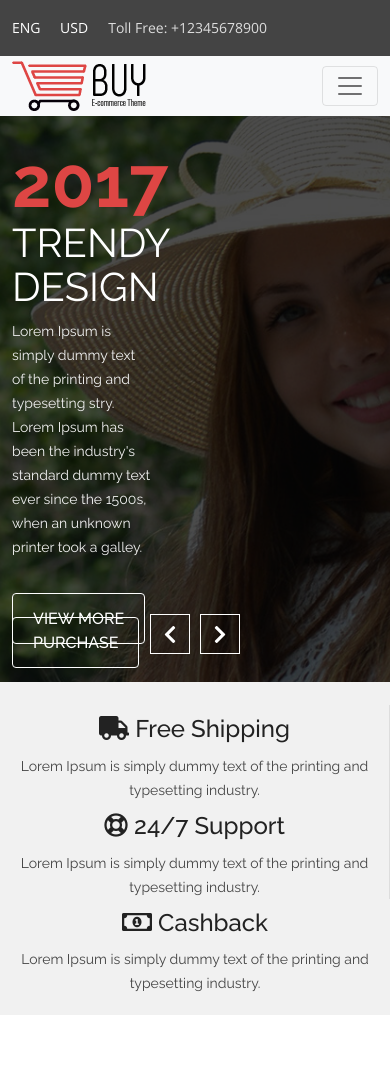
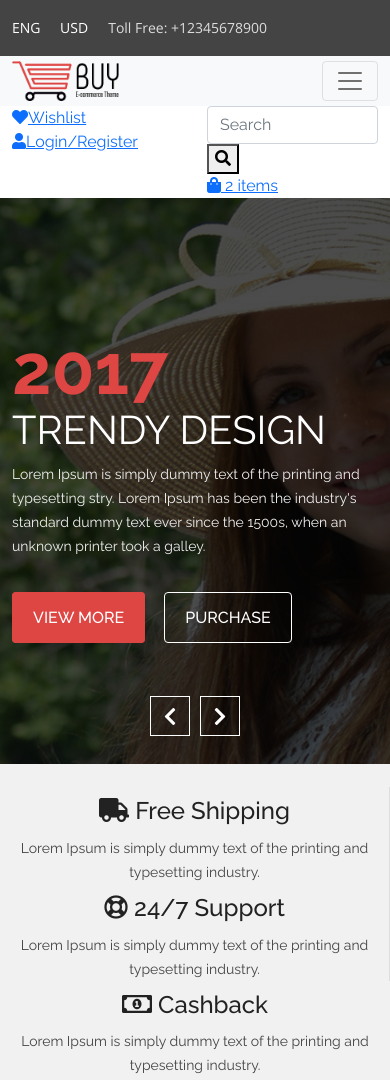
Before and after one commit to Bparthib/E-BUY, a plain HTML site: page index.html in a window 390 px wide. Shown: the top 1080 px of the page. Drawn offline with nearby package versions, Linux system fonts and the light colour scheme.

Commit message:
Responsive

```diff
--- a/assets/css/responsive.css
+++ b/assets/css/responsive.css
@@ -0,0 +1,32 @@
+/* xxl-device Start*/
+@media (min-width: 1400px){}
+
+/* xl-device Start*/
+@media (min-width: 1200px) and (max-width: 1399.98px){}
+
+/* lg-device Start*/
+@media (min-width: 992px) and (max-width: 1199.98px){}
+
+/* md-device Start*/
+@media (min-width: 768px) and (max-width: 991.98px){}
+
+/* sml-device Start*/
+@media (min-width: 576px) and (max-width: 767.98px){}
+
+/* xsml-device Start*/
+@media (max-width: 575.98px){}
+
+@media (max-width: 991.98px){
+    /* Navbar Responsive CSS Start */
+    #navbar .navbar-brand img {
+        width: 80%;
+    }
+
+    .mobile_menu ul li {
+        display: inline-block;
+    }
+    /* Navbar Responsive CSS End */
+
+    /* Banner Responsive CSS Start */
+
+}
--- a/assets/css/style.css
+++ b/assets/css/style.css
@@ -310,7 +310,29 @@ img {
   padding: 0 0 48px 0;
 }
 
-#banner .slider_item .slider_text a {
+#banner .slider_item .slider_text .view_btn {
+  background: var(--hlt-color);
+  color: var(--white-color);
+  text-decoration: none;
+  border: 1px solid var(--hlt-color);
+  text-transform: uppercase;
+  font-size: 16px;
+  font-weight: 500;
+  line-height: 24px;
+  letter-spacing: 0;
+  padding: 15px 20px;
+  border-radius: 4px;
+  transition: all linear 0.3s;
+  margin-right: 15px;
+}
+
+#banner .slider_item .slider_text .view_btn:hover{
+  background: none;
+  border: 1px solid var(--white-color);
+}
+
+
+#banner .slider_item .slider_text .purchase_btn {
   color: var(--white-color);
   text-decoration: none;
   border: 1px solid var(--white-color);
@@ -321,6 +343,12 @@ img {
   letter-spacing: 0;
   padding: 15px 20px;
   border-radius: 4px;
+  transition: all linear 0.3s;
+}
+
+#banner .slider_item .slider_text .purchase_btn:hover{
+  background: var(--hlt-color);
+  border: 1px solid var(--hlt-color);
 }
 
 #banner .slider_arrow {
--- a/index.html
+++ b/index.html
@@ -105,6 +105,32 @@
                 </div>
             </div>
         </nav>
+        <div class="mobile_menu">
+            <div class="container">
+                <div class="row">
+                    <ul class="col-6">
+                        <li><a href="#"><i class="fas fa-heart"></i>Wishlist</a></li>
+                        <li><a href="#"><i class="fas fa-user"></i>Login/Register</a></li>
+                    </ul>
+                    <ul class="col-6">
+                        <li>
+                            <div class="mbl_input_box">
+                                <input type="text" class="form-control" placeholder="Search">
+                                <button type="submit"><i class="fa fa-search"></i></button>
+                            </div>
+                        </li>
+                        <li>
+                            <div class="mbl_cart_icon">
+                                <a href="index.html">
+                                    <i class="fa fa-shopping-bag"></i>
+                                    2 items
+                                </a>
+                            </div>
+                        </li>
+                    </ul>
+                </div>
+            </div>
+        </div>
     </header>
     <!-- Header Part End -->
 
@@ -114,7 +140,7 @@
             <div class="slider_item" style="background-image: url(assets/images/banner1.jpg);">
                 <div class="container h-100">
                     <div class="row h-100 align-items-center">
-                        <div class="slider_text col-5">
+                        <div class="slider_text col-12 col-lg-5">
                             <h2>2017</h2>
                             <h3>Trendy Design</h3>
                             <p>Lorem Ipsum is simply dummy text of the printing and typesetting stry. Lorem Ipsum has
@@ -129,7 +155,7 @@
             <div class="slider_item" style="background-image: url(assets/images/banner2.jpg);">
                 <div class="container h-100">
                     <div class="row h-100 align-items-center">
-                        <div class="slider_text col-5">
+                        <div class="slider_text col-12 col-lg-5">
                             <h2>2017</h2>
                             <h3>Trendy Design</h3>
                             <p>Lorem Ipsum is simply dummy text of the printing and typesetting stry. Lorem Ipsum has
@@ -144,7 +170,7 @@
             <div class="slider_item" style="background-image: url(assets/images/banner3.jpg);">
                 <div class="container h-100">
                     <div class="row h-100 align-items-center">
-                        <div class="slider_text col-5">
+                        <div class="slider_text col-12 col-lg-5">
                             <h2>2017</h2>
                             <h3>Trendy Design</h3>
                             <p>Lorem Ipsum is simply dummy text of the printing and typesetting stry. Lorem Ipsum has
@@ -159,7 +185,7 @@
             <div class="slider_item" style="background-image: url(assets/images/banner4.jpg);">
                 <div class="container h-100">
                     <div class="row h-100 align-items-center">
-                        <div class="slider_text col-5">
+                        <div class="slider_text col-12 col-lg-5">
                             <h2>2017</h2>
                             <h3>Trendy Design</h3>
                             <p>Lorem Ipsum is simply dummy text of the printing and typesetting stry. Lorem Ipsum has
```
